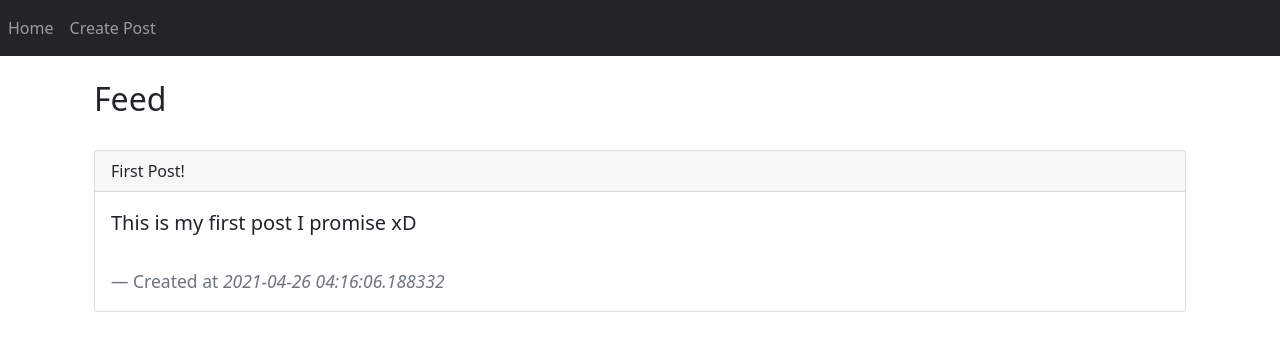
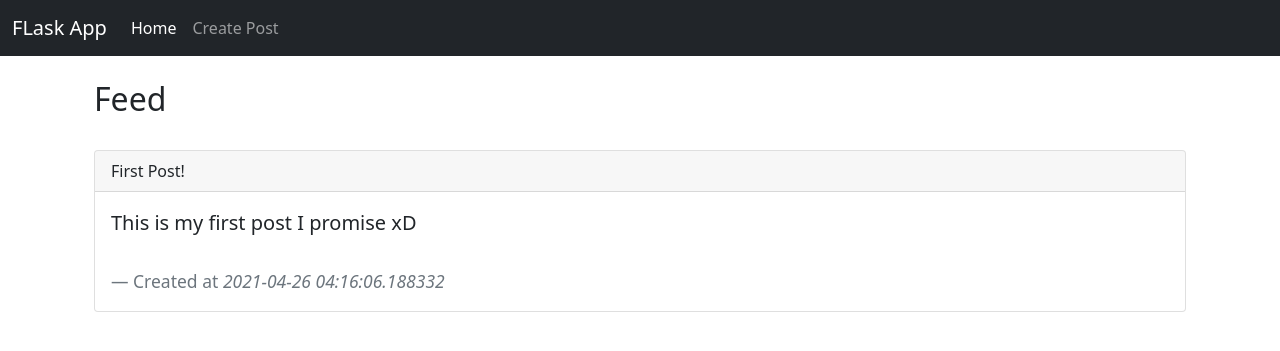
Before and after one commit to mansijmaharzn/confession-app, a Flask app: page / in a window 1280 px wide. Shown: the top 351 px of the page. Run offline with Flask 2, Linux system fonts and the light colour scheme; data comes from the database, SQL or seed files in the repository.

Commit message:
Initial Commit

```diff
--- a/templates/base.html
+++ b/templates/base.html
@@ -15,14 +15,17 @@
 
 <body>
     <nav class="navbar navbar-expand-lg navbar-dark bg-dark">
-        <button class="navbar-toggler" type="button" data-toggle="collapse" data-target="#navbar">
-            <span class="navbar-toggler-icon"></span>
-        </button>
-        <div class="collapse navbar-collapse" id="navbar">
-            <div class="navbar-nav">
-                <a class="nav-item nav-link" id="home" href="/">Home</a>
-                <a class="nav-item nav-link" id="createPost" href="/createpost">Create Post</a>
-                <!-- <a class="nav-item nav-link" id="createPost" href="/profile">Profile</a> -->
+        <div class="container-fluid">
+            <a class="navbar-brand" href="/">FLask App</a>
+            <button class="navbar-toggler" type="button" data-bs-toggle="collapse" data-bs-target="#navbarNavAltMarkup"
+                aria-controls="navbarNavAltMarkup" aria-expanded="false" aria-label="Toggle navigation">
+                <span class="navbar-toggler-icon"></span>
+            </button>
+            <div class="collapse navbar-collapse" id="navbarNavAltMarkup">
+                <div class="navbar-nav">
+                    <a class="nav-link active" aria-current="page" href="/">Home</a>
+                    <a class="nav-link" href="/createpost">Create Post</a>
+                </div>
             </div>
         </div>
     </nav>
@@ -37,10 +40,12 @@
         crossorigin="anonymous"></script>
 
     <!-- Option 2: Separate Popper and Bootstrap JS -->
-    <!--
-    <script src="https://cdn.jsdelivr.net/npm/@popperjs/core@2.9.1/dist/umd/popper.min.js" integrity="sha384-SR1sx49pcuLnqZUnnPwx6FCym0wLsk5JZuNx2bPPENzswTNFaQU1RDvt3wT4gWFG" crossorigin="anonymous"></script>
-    <script src="https://cdn.jsdelivr.net/npm/bootstrap@5.0.0-beta3/dist/js/bootstrap.min.js" integrity="sha384-j0CNLUeiqtyaRmlzUHCPZ+Gy5fQu0dQ6eZ/xAww941Ai1SxSY+0EQqNXNE6DZiVc" crossorigin="anonymous"></script>
-    -->
+    <script src="https://cdn.jsdelivr.net/npm/@popperjs/core@2.9.1/dist/umd/popper.min.js"
+        integrity="sha384-SR1sx49pcuLnqZUnnPwx6FCym0wLsk5JZuNx2bPPENzswTNFaQU1RDvt3wT4gWFG"
+        crossorigin="anonymous"></script>
+    <script src="https://cdn.jsdelivr.net/npm/bootstrap@5.0.0-beta3/dist/js/bootstrap.min.js"
+        integrity="sha384-j0CNLUeiqtyaRmlzUHCPZ+Gy5fQu0dQ6eZ/xAww941Ai1SxSY+0EQqNXNE6DZiVc"
+        crossorigin="anonymous"></script>
 </body>
 
 </html>
```
